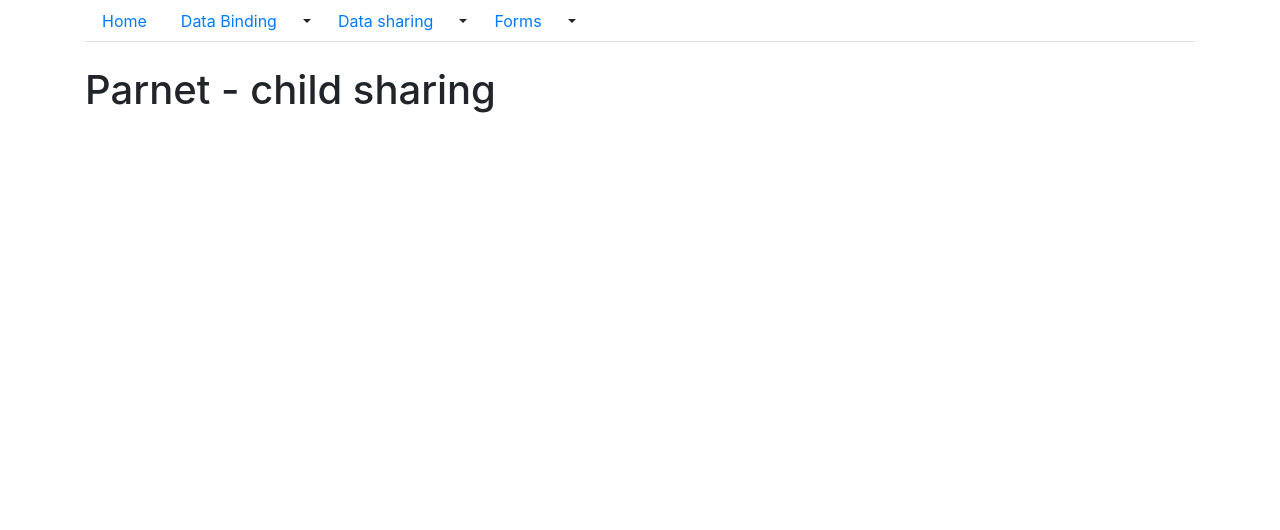
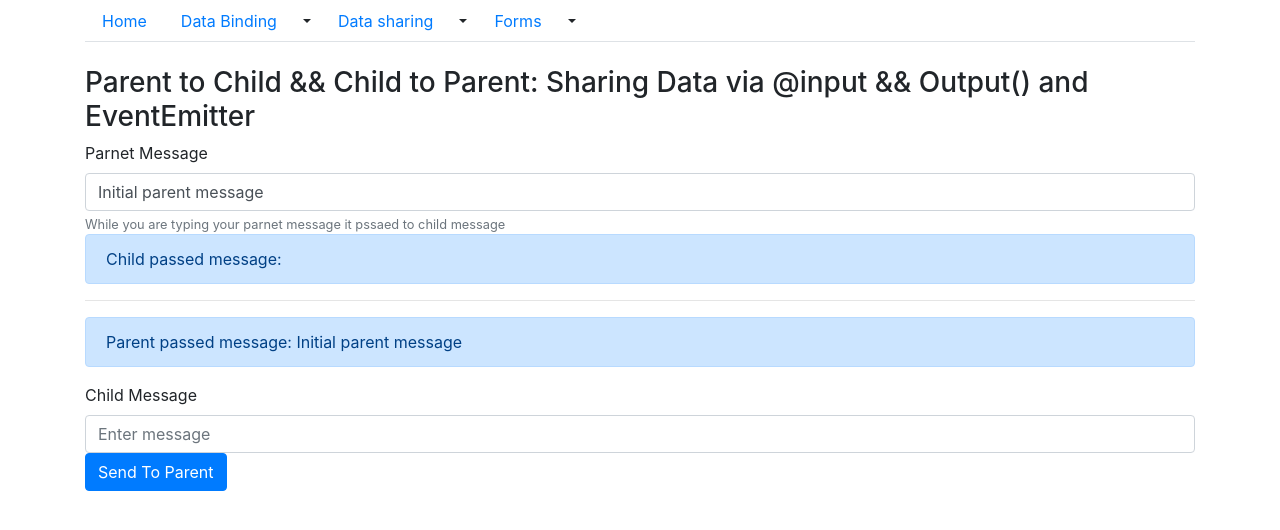
Before and after one commit to MohamedEl-Rabea/angular-tutorial, an Angular app: page /parent-child-sharing in a window 1280 px wide. Shown: the top 530 px of the page. Built offline with nearby package versions, Linux system fonts and the light colour scheme.

Commit message:
Add parent-child data sharing

```diff
--- /dev/null
+++ b/src/app/data-sharing/Parent-child-sharing/child.component.html
@@ -0,0 +1,11 @@
+<div class="form-group">
+        <div class="alert alert-primary" role="alert">
+                Parent passed message: {{message}}
+            </div>
+</div>
+<div class="form-group">
+    <label for="parnentMessageInput">Child Message</label>
+    <input type="text" class="form-control" id="parnentMessageInput" placeholder="Enter message"
+        (input)="setChildMessage($event)">
+    <input type="button" class="btn btn-primary" (click)="sendMessageToParnet()" value="Send To Parent" />
+</div>
--- /dev/null
+++ b/src/app/data-sharing/Parent-child-sharing/child.component.ts
@@ -0,0 +1,20 @@
+import { Component, Input, Output, EventEmitter } from '@angular/core';
+@Component({
+    selector: 'child-component',
+    templateUrl: './child.component.html'
+})
+export class ChildComponent {
+    constructor() { }
+
+    @Input() message: string;
+    @Output() messageEvent = new EventEmitter();
+    passedToParnetMessage = '';
+
+    setChildMessage(event){
+        this.passedToParnetMessage = event.target.value;
+    }
+
+    sendMessageToParnet(){
+        this.messageEvent.emit(this.passedToParnetMessage);
+    }
+}
--- /dev/null
+++ b/src/app/data-sharing/Parent-child-sharing/parent.component.html
@@ -0,0 +1,11 @@
+<div class="form-group">
+    <label for="parnentMessageInput">Parnet Message</label>
+    <input type="text" class="form-control" id="parnentMessageInput" placeholder="Enter message"
+        [(ngModel)]="parentMessage">
+    <small class="form-text text-muted">While you are typing your parnet message it pssaed to child message</small>
+    <div class="alert alert-primary" role="alert">
+        Child passed message: {{childPassedMessage}}
+    </div>
+</div>
+<hr />
+<child-component [message]="parentMessage" (messageEvent)="handleMessageEvent($event)"></child-component>
--- /dev/null
+++ b/src/app/data-sharing/Parent-child-sharing/parent.componet.ts
@@ -0,0 +1,15 @@
+import { Component } from '@angular/core';
+
+@Component({
+    selector: 'parent-component',
+    templateUrl: './parent.component.html',
+})
+export class ParnerComponet {
+    parentMessage: string = 'Initial parent message';
+    childPassedMessage: string;
+    constructor() { }
+
+    handleMessageEvent($event) {
+        this.childPassedMessage = $event;
+    }
+}
--- a/src/app/data-sharing/Parent-child-sharing/parnet-child-sharing.component.html
+++ b/src/app/data-sharing/Parent-child-sharing/parnet-child-sharing.component.html
@@ -1,3 +1,4 @@
-<h1>
-    Parnet - child sharing
-</h1>
+<h3>
+    Parent to Child && Child to Parent: Sharing Data via @input && Output() and EventEmitter
+</h3>
+<parent-component></parent-component>
--- a/src/app/data-sharing/Parent-child-sharing/parnet-child-sharing.component.ts
+++ b/src/app/data-sharing/Parent-child-sharing/parnet-child-sharing.component.ts
@@ -1,4 +1,4 @@
-import { Component, OnInit } from '@angular/core';
+import { Component } from '@angular/core';
 
 @Component({
     selector: 'parnet-child-sharing',
--- a/src/app/data-sharing/data-sharing-home/data-sharing-home.component.html
+++ b/src/app/data-sharing/data-sharing-home/data-sharing-home.component.html
@@ -1,3 +1,8 @@
-<h1>
-  data-sharing-home works!
-</h1>
+<div class="tab-pane active container" id="home">
+  <div class="jumbotron">
+      <h1>Data sharing section</h1>
+      <p>
+          In this part you will see some ways to share data between different components.
+      </p>
+  </div>
+</div>
```
Also changed, not shown: src/app/data-sharing/data-sharing.module.ts (+8 -2 lines).
